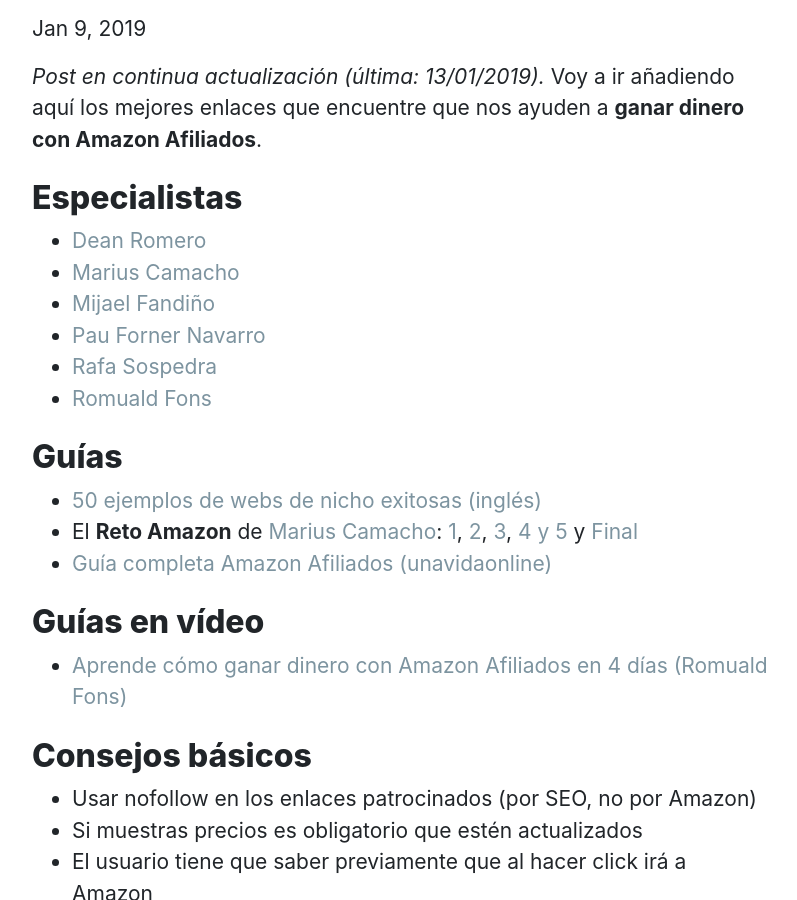
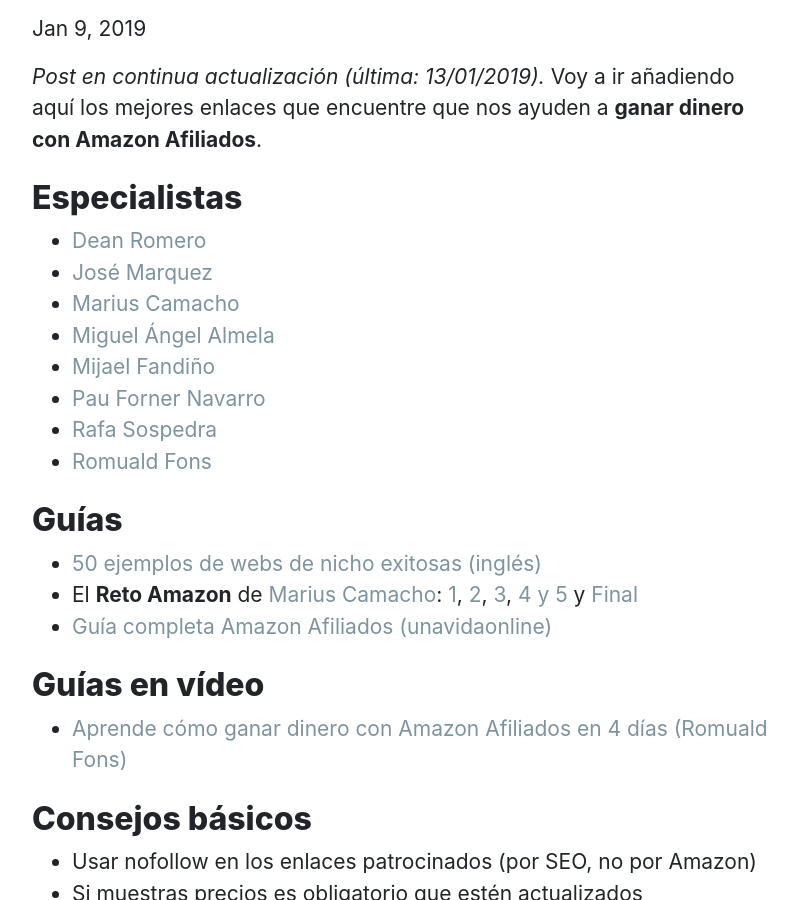
Before and after one commit to montes/montes.github.io, a Jekyll site: the page built from _posts/2019-01-09-los-mejores-enlaces-amazon-afiliados.md, in a window 1280 px wide and 900 px high, scrolled down 363 px. Shown: the whole window, without its empty margins (238-1035 px from the left). Built offline with Jekyll 4.4.1, drawn with Linux system fonts in a browser that asks for light colours; comment, search, counter and statistics services are not loaded; some of the changed text lies outside the part shown.

Commit message:
Post updated

```diff
--- a/_posts/2019-01-09-los-mejores-enlaces-amazon-afiliados.md
+++ b/_posts/2019-01-09-los-mejores-enlaces-amazon-afiliados.md
@@ -15,7 +15,9 @@
 ## Especialistas
 
 * [Dean Romero](https://twitter.com/deanromero10)
+* [José Marquez](https://twitter.com/JoseMarquezSEO)
 * [Marius Camacho](https://twitter.com/_mariuscg)
+* [Miguel Ángel Almela](https://twitter.com/miguealmela)
 * [Mijael Fandiño](https://twitter.com/mijael166)
 * [Pau Forner Navarro](https://twitter.com/pau4navarro)
 * [Rafa Sospedra](https://twitter.com/rafsos)
```
Also changed, not shown: other parts of _posts/2019-01-09-los-mejores-enlaces-amazon-afiliados.md (+2 -0 lines).
